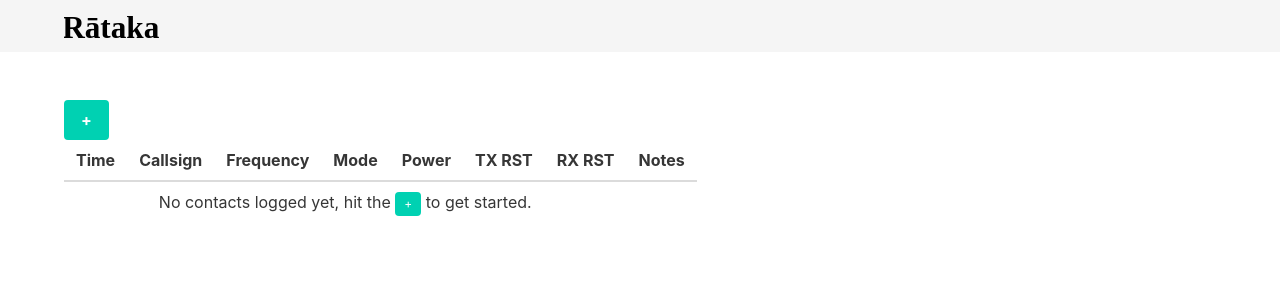
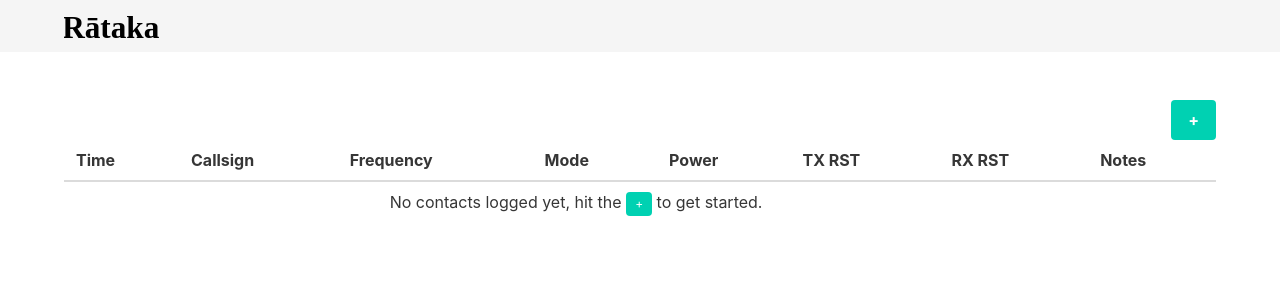
Before and after one commit to cloventt/rataka, an Angular app: page / in a window 1280 px wide. Shown: the top 300 px of the page. Built offline with nearby package versions, Linux system fonts and the light colour scheme.

Commit message:
hide the wip search box

```diff
--- a/src/app/home/log-list/log-list.component.html
+++ b/src/app/home/log-list/log-list.component.html
@@ -1,6 +1,6 @@
 <div class="table-container">
 
-    <table class="table is-striped">
+    <table class="table is-striped is-fullwidth">
         <thead>
             <th>Time</th>
             <th>Callsign</th>
@@ -14,8 +14,8 @@
         <tbody>
             <tr *ngFor="let rowData of contacts">
                 <td><span class="tag">{{ rowData.timestamp }}</span></td>
-                <td><span class="tag">{{ rowData.callsign }}</span></td>
-                <td><span class="tag" *ngIf="rowData.frequency">{{ rowData.frequency }}MHz</span></td>
+                <td><span class="tag"><strong>{{ rowData.callsign }}</strong></span></td>
+                <td><span class="tag" *ngIf="rowData.frequency"><strong>{{ rowData.frequency }}</strong>MHz</span></td>
                 <td><span class="tag" *ngIf="rowData.mode">{{ rowData.mode }}</span></td>
                 <td><span class="tag" *ngIf="rowData.power">{{ rowData.power }}w</span></td>
                 <td><span class="tag" *ngIf="rowData.rstReceived">{{ rowData.rstReceived }}</span></td>
--- a/src/app/toolbar/toolbar.component.html
+++ b/src/app/toolbar/toolbar.component.html
@@ -1,7 +1,18 @@
 <nav class="level is-mobile">
     <div class="level-left">
+        <!--
         <div class="level-item">
             <div class="field has-addons">
+                <p class="control">
+                    <input class="input" type="search" placeholder="Search">
+                </p>
+            </div>
+        </div>
+    -->
+    </div>
+    <div class="level-right">
+        <div class="level-item">
+            <div class="field">
                 <p class="control">
                     <button class="button is-primary" [routerLink]="[{ outlets: { modal: ['add'] } }]" routerLinkActive="active">
                         <strong>+</strong>
```
